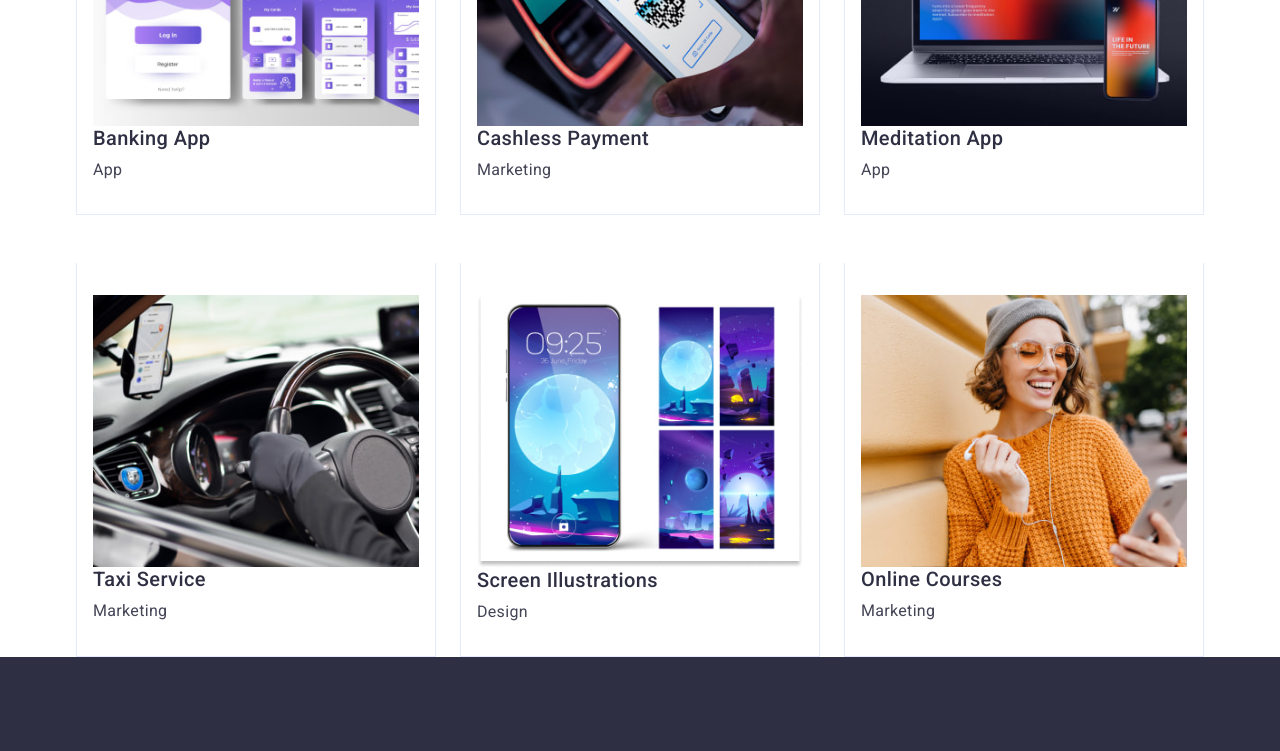
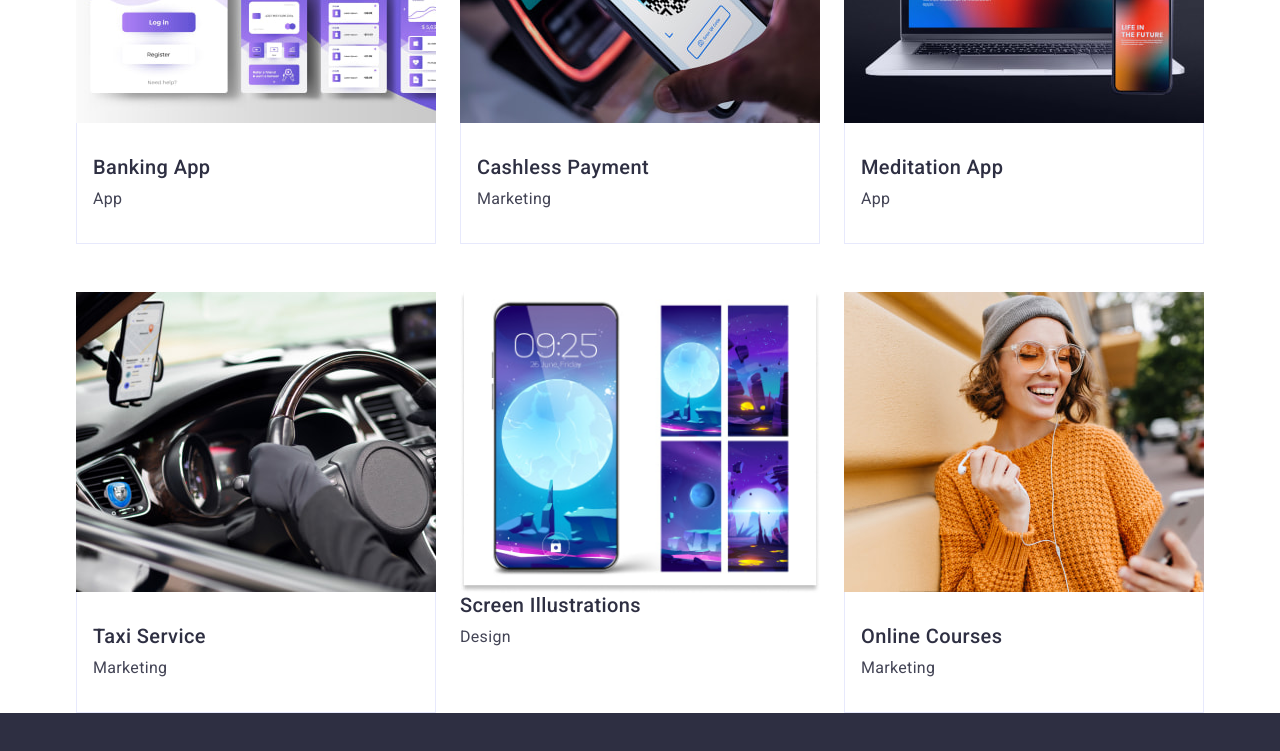
Before and after one commit to VladislavSavisko/goit-markup-hw-03, a plain HTML site: page index.html in a window 1280 px wide. Shown: the part 2130-2881 px from the top of the page. Drawn offline with nearby package versions, Linux system fonts and the light colour scheme.

Commit message:
debug site

```diff
--- a/css/styles.css
+++ b/css/styles.css
@@ -207,6 +207,9 @@ h1 {
     background-color: #404BBF;
 }
 
+.features-item {
+    width: calc((100% - 72px) / 4);
+}
 
 .features-htxt {
     margin-bottom: 8px;
@@ -239,7 +242,6 @@ ul.features-text {
 }
 
 .section-team {
-    background-color: #FFFFFF;
     font-weight: 700;
     font-size: 36px;
     line-height: 1.11;
@@ -329,11 +331,6 @@ ul.page-text-bord {
     margin-bottom: 8px;
 }
 
-.page-txt-next-item {
-    padding: 32px 16px;
-    border: 1px solid #e7e9fc;
-    border-top: none;
-}
 
 .main-txt {
     font-weight: 400;
@@ -341,6 +338,12 @@ ul.page-text-bord {
     line-height: 1.5;
     letter-spacing: 0.02em;
     color: #434455;
+}
+
+.forth-section-wrap-text {
+    padding: 32px 16px;
+    border: 1px solid #e7e9fc;
+    border-top: none;
 }
 
 .footer-logo {
--- a/index.html
+++ b/index.html
@@ -124,23 +124,31 @@
         <ul class="page-txt-next">
             <li class="page-txt-next-item">
                 <img src="./images/our-portfolio/img1.jpg" alt="Bankink App" width="360">
+                <div class="forth-section-wrap-text">
                 <h3 class="sec-main-txt">Banking App</h3>
                 <p class="main-txt">App</p>
+                </div>
             </li>
             <li class="page-txt-next-item">
                 <img src="./images/our-portfolio/img2.jpg" alt="Cashless Payment" width="360">
+                <div class="forth-section-wrap-text">
                 <h3 class="sec-main-txt">Cashless Payment</h3>
                 <p class="main-txt">Marketing</p>
+                </div>
             </li>
             <li class="page-txt-next-item">
                 <img src="./images/our-portfolio/img3.jpg" alt="Meditation App" width="360">
+                <div class="forth-section-wrap-text">
                 <h3 class="sec-main-txt">Meditation App</h3>
                 <p class="main-txt">App</p>
+                </div>
             </li>
             <li class="page-txt-next-item">
                 <img src="./images/our-portfolio/img4.jpg" alt="Taxi Service" width="360">
+                <div class="forth-section-wrap-text">
                 <h3 class="sec-main-txt">Taxi Service</h3>
                 <p class="main-txt">Marketing</p>
+                </div>
             </li>
             <li class="page-txt-next-item">
                 <img src="./images/our-portfolio/img5.jpg" alt="Screen Illustrations" width="360">
@@ -149,8 +157,10 @@
             </li>
             <li class="page-txt-next-item">
                 <img src="./images/our-portfolio/img6.jpg" alt="Online Courses" width="360">
+                <div class="forth-section-wrap-text">
                 <h3 class="sec-main-txt">Online Courses</h3>
                 <p class="main-txt">Marketing</p>
+                </div>
             </li>
         </ul>
     </section>
```
